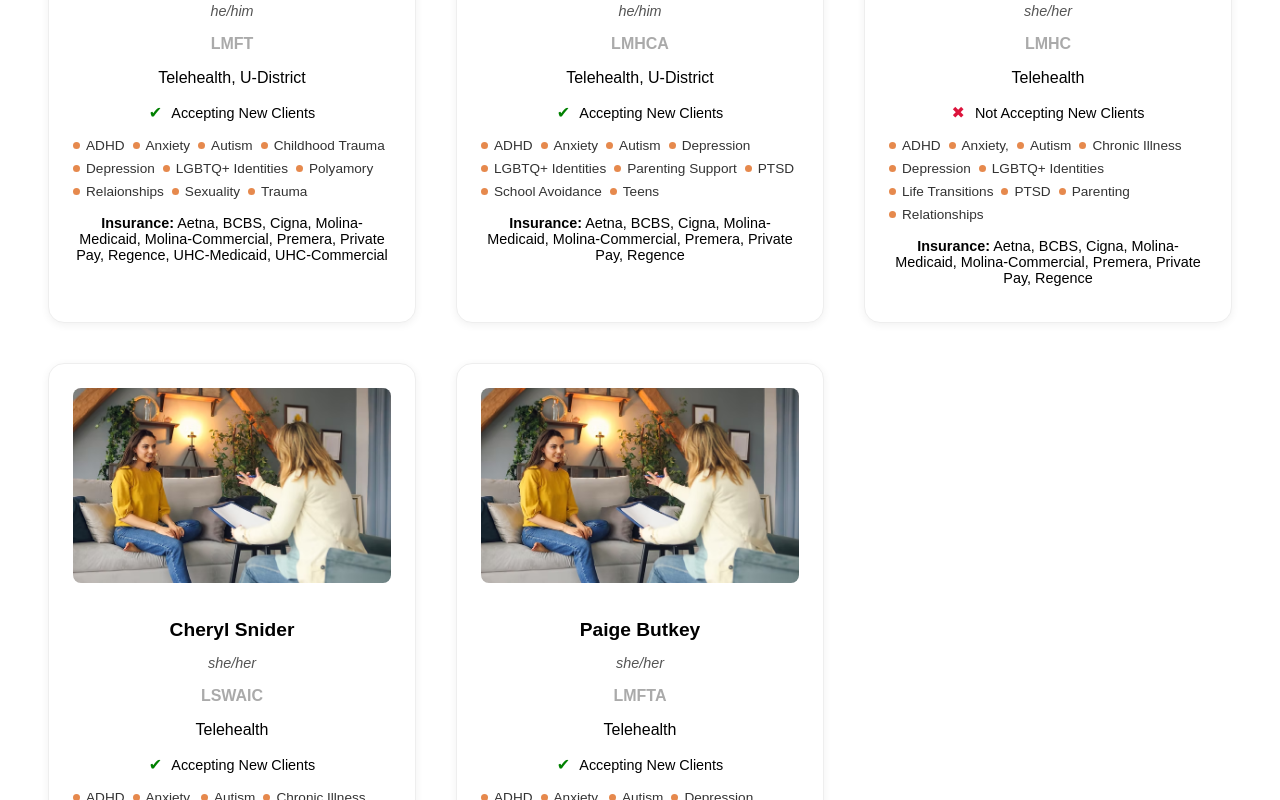
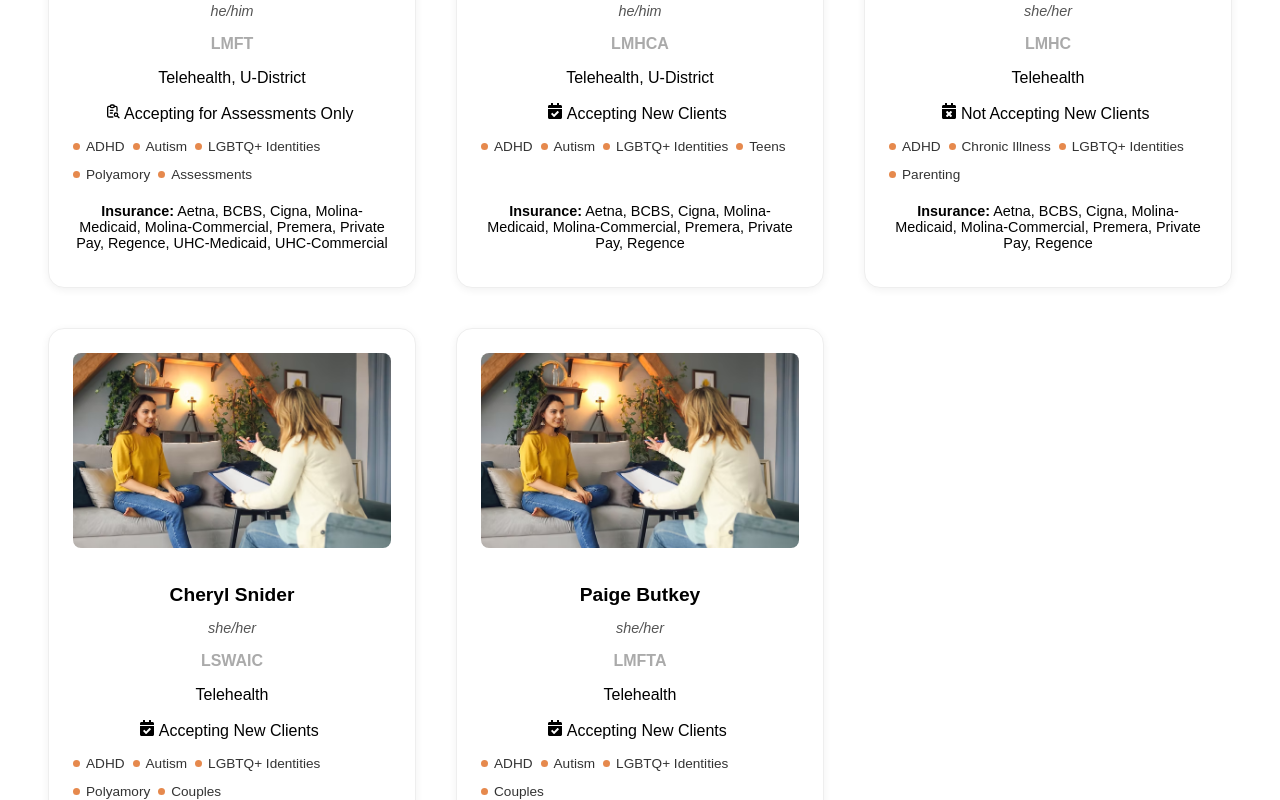
Before and after one commit to mindfulwaytp/mindfulway-homepage, a React (Create React App) app: page /providers in a window 1280 px wide. Shown: the part 1020-1820 px from the top of the page. Built offline with nearby package versions, Linux system fonts and the light colour scheme.

Commit message:
Updated content

```diff
--- a/package.json
+++ b/package.json
@@ -9,6 +9,7 @@
     "@testing-library/user-event": "^13.5.0",
     "react": "^18.2.0",
     "react-dom": "^18.2.0",
+    "react-icons": "^5.5.0",
     "react-router-dom": "^7.6.2",
     "react-scripts": "^5.0.1",
     "react-select": "^5.10.1",
--- a/src/Providers.js
+++ b/src/Providers.js
@@ -2,6 +2,8 @@ import React, { useState } from 'react';
 import Select from 'react-select';
 import './Providers.css';
 import exampleImg from './assets/provider-example.avif'; // Replace with actual image paths
+import { FaCalendarCheck, FaCalendarTimes} from 'react-icons/fa';
+import { TbReportSearch } from 'react-icons/tb';
 
 // Moved ABOVE the component
 const allTherapists = [
@@ -10,11 +12,12 @@ const allTherapists = [
     license: 'LMFT',
     pronouns: 'he/him',
     specialties: ['ADHD', 'Anxiety', 'Autism', 'Childhood Trauma', 'Depression', 'LGBTQ+ Identities', 'Polyamory', 'Relaionships', 'Sexuality', 'Trauma'],
+    topSpecialties:['ADHD', 'Autism', 'LGBTQ+ Identities', 'Polyamory', 'Assessments'],
     insurance: ['Aetna', 'BCBS', 'Cigna', 'Molina-Medicaid', 'Molina-Commercial', 'Premera', 'Private Pay', 'Regence', 'UHC-Medicaid', 'UHC-Commercial'],
     location: ['Telehealth', 'U-District'],
-    services: ['Assessments Only'],
+    services: ['Assessments', 'Indvidual', 'Couples', 'Family'],
     gender: ['Male'],
-    acceptingClients: true,
+    acceptingClients: 'assessments Only',
     image: exampleImg,
   },
 {
@@ -22,11 +25,12 @@ const allTherapists = [
     license: 'LMHCA',
     pronouns: 'he/him',
     specialties: ['ADHD', 'Anxiety', 'Autism', 'Depression', 'LGBTQ+ Identities', 'Parenting Support', 'PTSD', 'School Avoidance', 'Teens'],
+    topSpecialties:['ADHD', 'Autism', 'LGBTQ+ Identities', 'Teens'],
     insurance: ['Aetna', 'BCBS', 'Cigna', 'Molina-Medicaid', 'Molina-Commercial', 'Premera', 'Private Pay', 'Regence'],
     location: ['Telehealth', 'U-District'],
     services: ['Individual'],
     gender: ['Male'],
-    acceptingClients: true,
+    acceptingClients: 'yes',
     image: exampleImg,
   },
 {
@@ -34,11 +38,12 @@ const allTherapists = [
     license: 'LMHC',
     pronouns: 'she/her',
     specialties: ['ADHD', 'Anxiety,', 'Autism', 'Chronic Illness', 'Depression', 'LGBTQ+ Identities', 'Life Transitions', 'PTSD', 'Parenting', 'Relationships'],
+    topSpecialties:['ADHD', 'Chronic Illness', 'LGBTQ+ Identities', 'Parenting'],
     insurance: ['Aetna', 'BCBS', 'Cigna', 'Molina-Medicaid', 'Molina-Commercial', 'Premera', 'Private Pay', 'Regence'],
     location: ['Telehealth'],
     services: ['Individual'],
     gender: ['Female'],
-    acceptingClients: false,
+    acceptingClients: 'no',
     image: exampleImg,
   },
 {
@@ -46,23 +51,25 @@ const allTherapists = [
     license: 'LSWAIC',
     pronouns: 'she/her',
     specialties: ['ADHD', 'Anxiety,', 'Autism', 'Chronic Illness', 'Depression', 'LGBTQ+ Identities', 'Life Transitions', 'PTSD', 'Parenting', 'Relationships'],
+    topSpecialties:['ADHD', 'Autism', 'LGBTQ+ Identities', 'Polyamory', 'Couples'],
     insurance: ['Aetna', 'BCBS', 'Cigna', 'Molina-Medicaid', 'Premera', 'Private Pay', 'Regence'],
     location: ['Telehealth'],
     services: ['Individual', 'Couples'],
     gender: ['Female'],
-    acceptingClients: true,
+    acceptingClients: 'yes',
     image: exampleImg,
   },
 {
     name: 'Paige Butkey',
     license: 'LMFTA',
     pronouns: 'she/her',
-    specialties: ['ADHD', 'Anxiety,', 'Autism', 'Depression', 'LGBTQ+ Identities', 'Life Transitions', 'PTSD', 'Parenting', 'Relationships'],
+    specialties: ['ADHD', 'Anxiety,', 'Autism', 'Depression', 'LGBTQ+ Identities', 'Life Transitions', 'PTSD', 'Parenting', 'Relationships', 'Teens'],
     insurance: ['Aetna', 'BCBS', 'Cigna', 'Molina-Medicaid', 'Premera', 'Private Pay', 'Regence'],
+    topSpecialties:['ADHD', 'Autism', 'LGBTQ+ Identities', 'Couples'],
     location: ['Telehealth'],
     services: ['Individual', 'Couples', 'Family'],
     gender: ['Female'],
-    acceptingClients: true,
+    acceptingClients: 'yes',
     image: exampleImg,
   },
 
@@ -214,18 +221,31 @@ const Providers = () => {
               <p className="location">{t.location.join(', ')}</p>
 
               <p className="clients">
-                <span className="icon" style={{ color: t.acceptingClients ? 'green' : 'crimson' }}>
-                  {t.acceptingClients ? '✔' : '✖'}
-                </span>{' '}
-                {t.acceptingClients ? 'Accepting New Clients' : 'Not Accepting New Clients'}
+                {t.acceptingClients?.toLowerCase() === 'yes' && (
+                  <span className="icon available">
+                  <FaCalendarCheck /> Accepting New Clients
+                </span>
+                )}
+                {t.acceptingClients?.toLowerCase() === 'assessments only' && (
+                  <span className="icon available">
+                    <TbReportSearch /> Accepting for Assessments Only
+                  </span>
+                )}
+                {t.acceptingClients?.toLowerCase() === 'no' && (
+                  <span className="icon not-available">
+                    <FaCalendarTimes /> Not Accepting New Clients
+                  </span>
+                )}
+
               </p>
 
+              {Array.isArray(t.topSpecialties) && t.topSpecialties.length > 0 && (
               <ul className="provider-specialties">
-                {t.specialties.map((tag, j) => (
+                {t.topSpecialties.map((tag, j) => (
                   <li key={j}><span className="dot" /> {tag}</li>
                 ))}
               </ul>
-
+              )}
               <p className="insurance-label">
                 <strong>Insurance:</strong> {t.insurance.join(', ')}
               </p>
```
Also changed, not shown: 1 other file (tests, documents, lock files or other folders).
